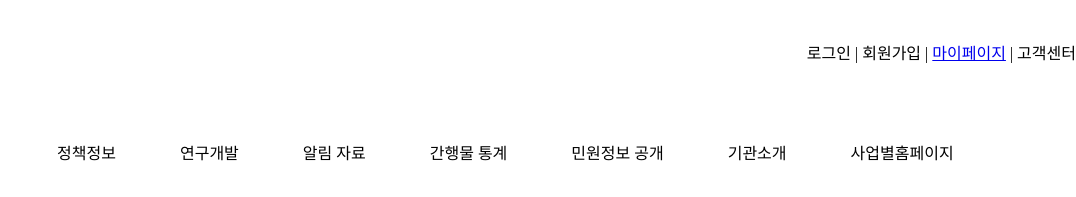
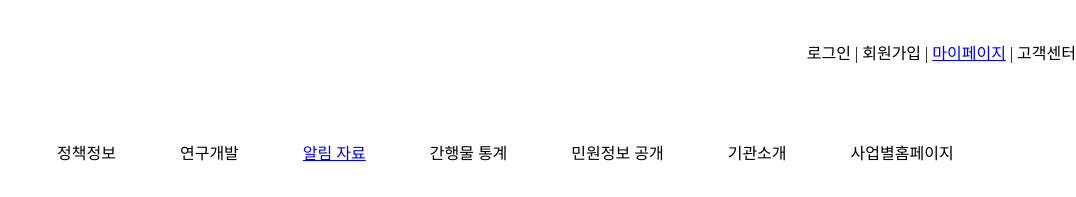
Before and after one commit to dls0106/dls0106.github.io, a plain HTML site: page index.html in a window 1280 px wide. Shown: the top 197 px of the page, 204-1280 px from the left. Drawn offline with Linux system fonts and the light colour scheme.

Commit message:
Update index.html

```diff
--- a/index.html
+++ b/index.html
@@ -137,7 +137,7 @@
 		<li>건강정책</li>
 		<li>정책정보</li>
 		<li>연구개발</li>
-		<li>알림 자료</li>
+		<li><a href="menu.html">알림 자료</a></li>
 		<li>간행물 통계</li>
 		<li>민원정보 공개</li>
 		<li>기관소개</li>
```
